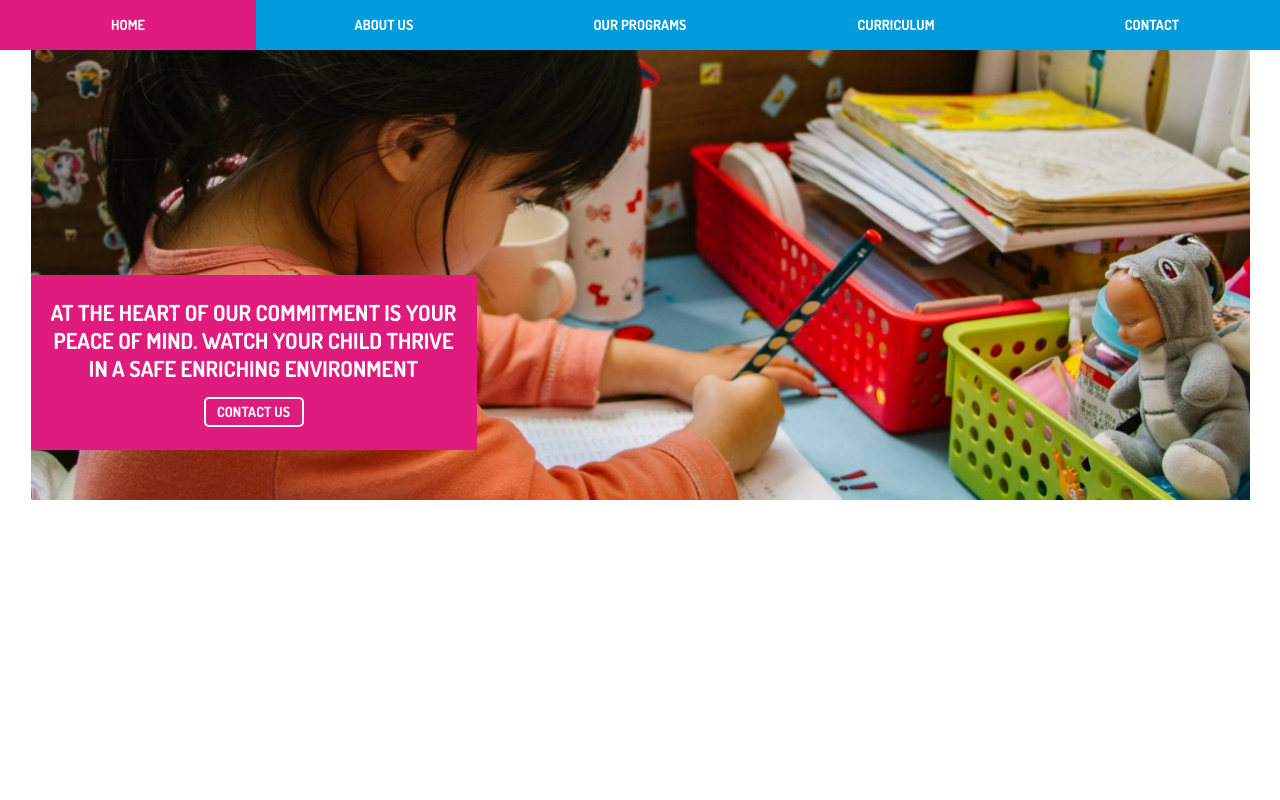
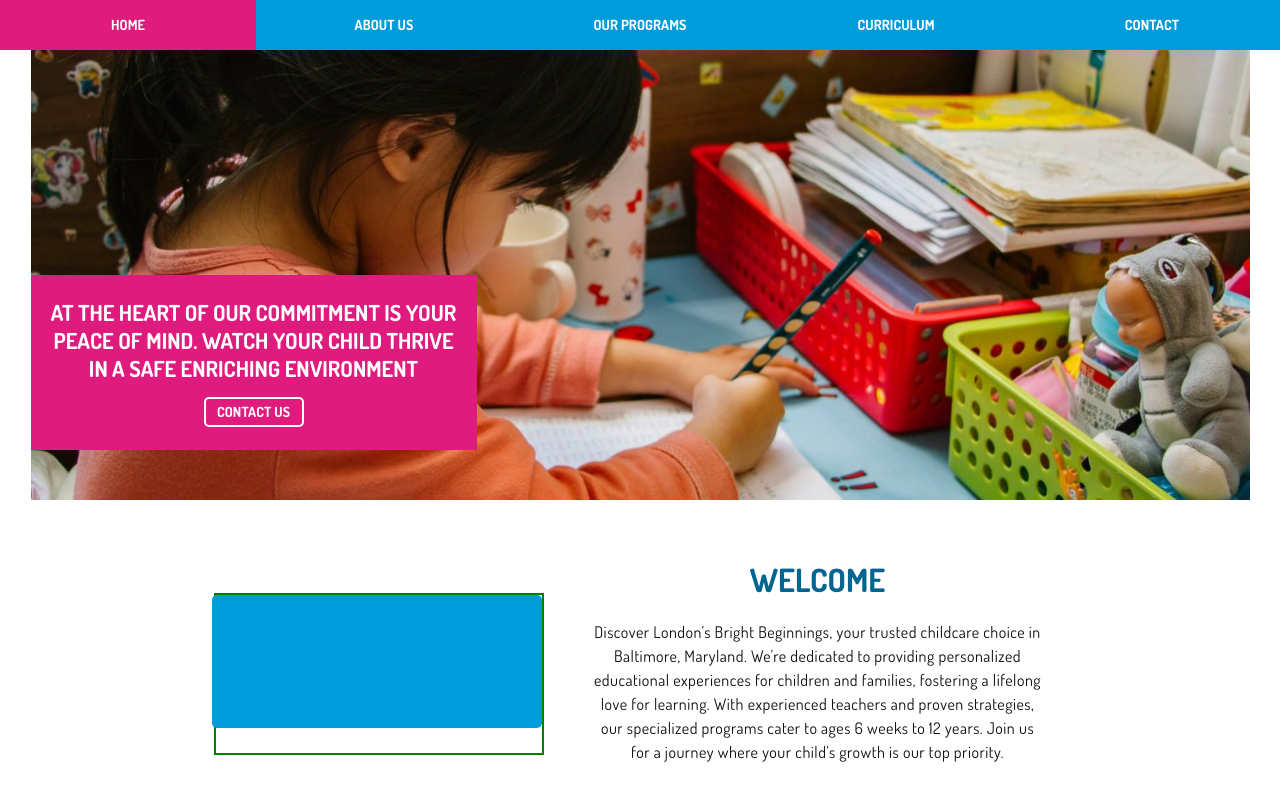
Before and after one commit to adinduokoro/London-s-Bright-Beginnings, a React (Create React App) app: page / in a window 1280 px wide. Shown: the part 176-976 px from the top of the page. Before the commit the page ends 800 px from the top, so only its background shows below. Built offline with nearby package versions, Linux system fonts and the light colour scheme.

Commit message:
Welcome
Still working on the welcome section.

```diff
--- /dev/null
+++ b/src/components/welcome/Welcome.jsx
@@ -0,0 +1,34 @@
+import React from "react";
+
+const Welcome = () => {
+  return (
+    <div className="section">
+      <div className="welcome">
+        <div className="welcome__left">
+          <div className="welcome__leftTop">
+
+          </div>
+          <div className="welcome__leftBottom">
+
+          </div>
+        </div>
+        <div className="welcome__right">
+          <div className="welcome__info">
+            <h1 className="welcome__title">WELCOME</h1>
+            <p className="welcome__text">
+              Discover London's Bright Beginnings, your trusted childcare choice
+              in Baltimore, Maryland. We're dedicated to providing personalized
+              educational experiences for children and families, fostering a
+              lifelong love for learning. With experienced teachers and proven
+              strategies, our specialized programs cater to ages 6 weeks to 12
+              years. Join us for a journey where your child's growth is our top
+              priority.
+            </p>
+          </div>
+        </div>
+      </div>
+    </div>
+  );
+};
+
+export default Welcome;
--- a/src/pages/Home.jsx
+++ b/src/pages/Home.jsx
@@ -1,14 +1,15 @@
-import React from 'react'
-import Hero from '../components/hero/Hero'
-import "../styles/home.css"
+import React from "react";
+import Hero from "../components/hero/Hero";
+import "../styles/home.css";
+import Welcome from "../components/welcome/Welcome";
 
 const Home = () => {
   return (
     <div>
       <Hero />
-      {/* Welcome */}
+      <Welcome />
     </div>
-  )
-}
+  );
+};
 
-export default Home
+export default Home;
--- a/src/styles/home.css
+++ b/src/styles/home.css
@@ -1,4 +1,8 @@
 /* HERO */
+.sectionMedium {
+  margin-bottom: 1.56rem;
+}
+
 .hero__slideshow {
   height: 28.125rem;
   position: relative;
@@ -54,3 +58,69 @@
   letter-spacing: 0.00625rem;
   white-space: nowrap;
 }
+
+/* WELCOME */
+.welcome {
+  display: flex;
+  justify-content: center;
+  align-items: center;
+  gap: 1.5625rem;
+  width: 53.875rem;
+  height: 18.625rem;
+  margin: 0 auto;
+}
+
+.welcome__left {
+  display: flex;
+  flex-direction: column;
+  width: 20.625rem;
+  align-items: flex-end;
+  align-content: flex-end;
+  gap: 1.5625rem;
+  border: 2px solid green;
+}
+
+.welcome__leftTop {
+  width: 20.625rem;
+  height: 8.3125rem;
+  border-radius: 0.3125rem;
+  background: var(--colorBlue);
+}
+
+.welcome__leftBottom{
+
+}
+
+.welcome__right {
+  display: flex;
+  padding: 2.125rem 1.5rem;
+  flex-direction: column;
+  justify-content: center;
+  align-items: center;
+  gap: 0.625rem;
+}
+
+.welcome__info {
+  display: flex;
+  flex-direction: column;
+  justify-content: center;
+  align-items: center;
+  gap: 1.25rem;
+}
+
+.welcome__title {
+  color: var(--primaryColorBlue);
+  font-size: var(--headline-font-size);
+  font-weight: var(--font-bold);
+  line-height: 125%;
+}
+
+.welcome__text {
+  color: var(--darkText);
+  text-align: center;
+  font-size: var(--body-large);
+  line-height: 150%;
+  letter-spacing: 0.03125rem;
+  width: 28.0625rem;
+  height: 10.5rem;
+}
```
